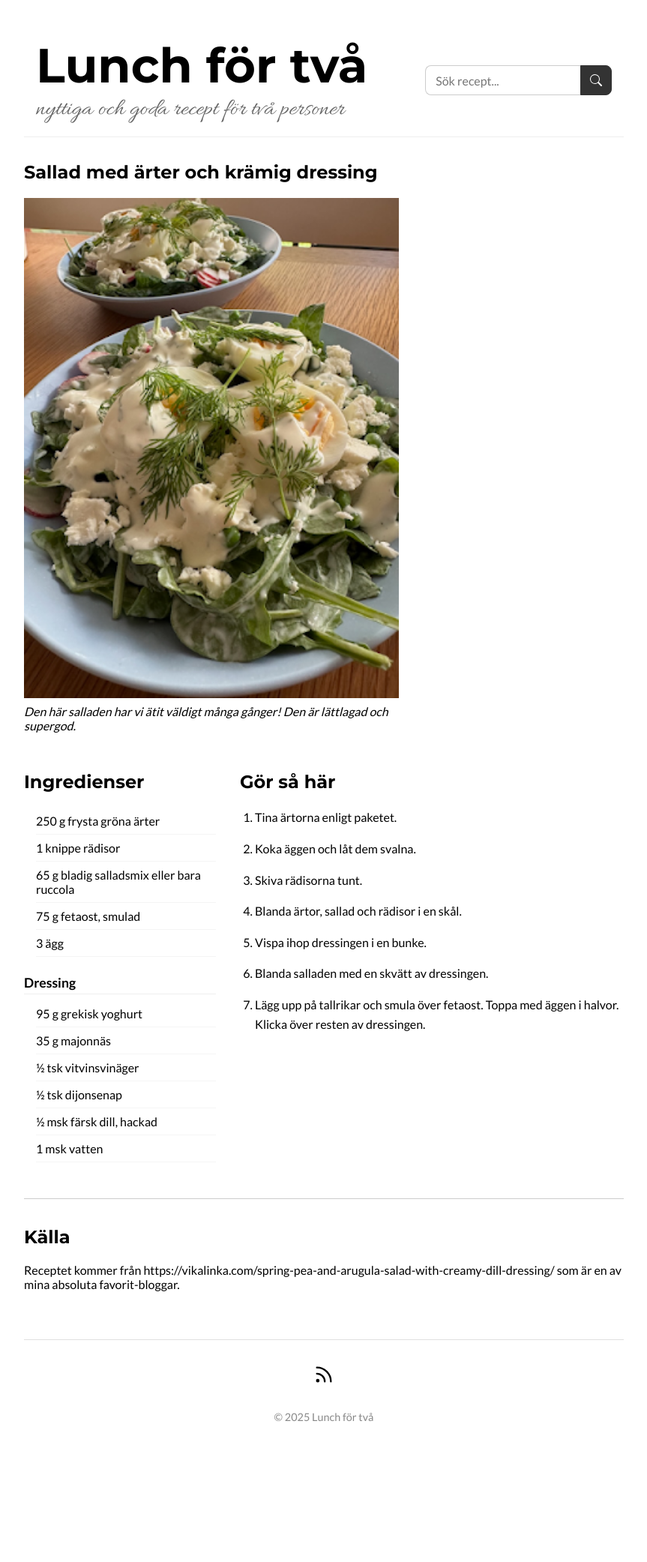
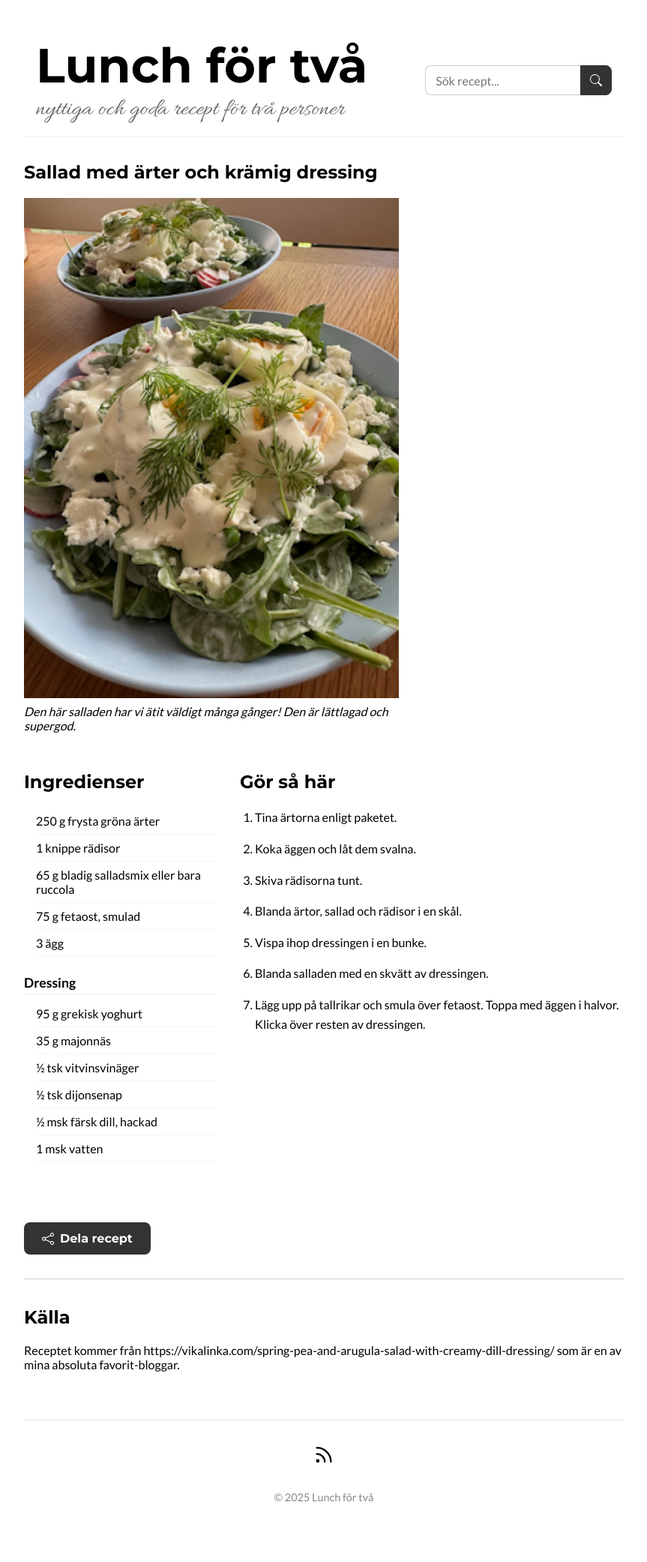
Before and after one commit to selessia/lunch-for-tva, a Jekyll site: the page built from _posts/2024-06-20-sallad-med-arter-och-kramig-dressing.md, in a window 1280 px wide. Shown: the whole page at 75% size, without its empty margins (208-1071 px from the left). Built offline with Jekyll 4.4.1, drawn with Linux system fonts in a browser that asks for light colours; before the commit the page ends 1976 px from its top, so only the background shows below that.

Commit message:
Share-knapp

```diff
--- a/_layouts/recipe.html
+++ b/_layouts/recipe.html
@@ -32,6 +32,13 @@
                 {% endfor %}
             </ol>
         </div>
+        <div class="share-container">
+            <button id="share-button" class="share-button">
+                <svg xmlns="http://www.w3.org/2000/svg" width="16" height="16" fill="currentColor" viewBox="0 0 16 16">
+                    <path d="M13.5 1a1.5 1.5 0 1 0 0 3 1.5 1.5 0 0 0 0-3zM11 2.5a2.5 2.5 0 1 1 .603 1.628l-6.718 3.12a2.498 2.498 0 0 1 0 1.504l6.718 3.12a2.5 2.5 0 1 1-.488.876l-6.718-3.12a2.5 2.5 0 1 1 0-3.256l6.718-3.12A2.5 2.5 0 0 1 11 2.5zm-8.5 4a1.5 1.5 0 1 0 0 3 1.5 1.5 0 0 0 0-3zm11 5.5a1.5 1.5 0 1 0 0 3 1.5 1.5 0 0 0 0-3z"/>
+                </svg>
+                Dela recept</button>
+        </div>
     </div>
 
     <div class="recipe-notes">
@@ -39,3 +46,35 @@
     </div>
 
 </article>
+<script>
+    document.addEventListener('DOMContentLoaded', function() {
+        const shareButton = document.getElementById('share-button');
+
+        // Ensure the share button and navigator exist
+        if (shareButton && navigator) {
+            shareButton.addEventListener('click', async () => {
+                const shareData = {
+                    title: document.title,
+                    text: '{{ page.description | escape }}',
+                    url: '{{ page.url | absolute_url }}'
+                };
+
+                try {
+                    // Use the Web Share API if available
+                    if (navigator.share) {
+                        await navigator.share(shareData);
+                    } else if (navigator.clipboard) {
+                        // Fallback to copying the link to the clipboard
+                        await navigator.clipboard.writeText(shareData.url);
+                        shareButton.innerText = 'Länk kopierad!';
+                        setTimeout(() => {
+                            shareButton.innerText = 'Dela recept';
+                        }, 2000);
+                    }
+                } catch (err) {
+                    console.error('Error sharing:', err);
+                }
+            });
+        }
+    });
+</script>
--- a/_sass/_recipe.scss
+++ b/_sass/_recipe.scss
@@ -23,6 +23,30 @@
     margin-top: 2rem;
     padding-top: 1rem;
     border-top: 1px solid #ccc;
+  }
+}
+
+.share-container {
+  margin: 2rem 0 0 0;
+}
+
+.share-button {
+  display: flex;
+  gap: 0.5rem;
+  align-items: center;
+  font-family: var(--font-header);
+  font-size: 1rem;
+  font-weight: bold;
+  color: #fff;
+  background-color: #333;
+  border: none;
+  padding: 0.75rem 1.5rem;
+  border-radius: 8px;
+  cursor: pointer;
+  transition: background-color 0.2s ease-in-out;
+
+  &:hover {
+    background-color: #555;
   }
 }
 
```
